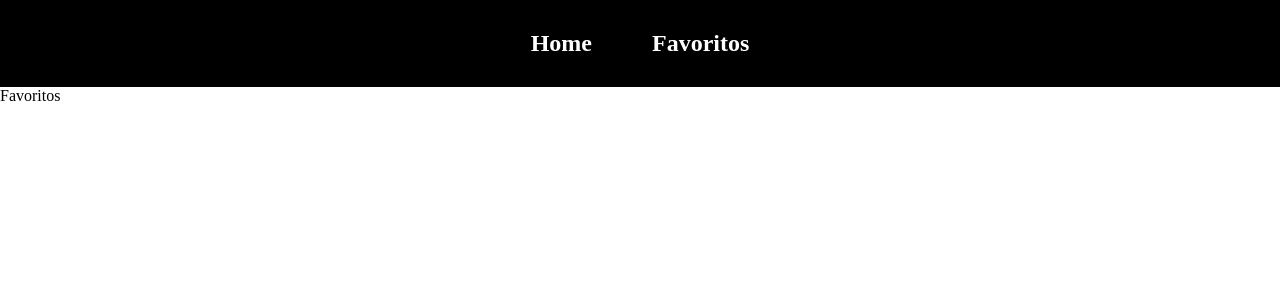
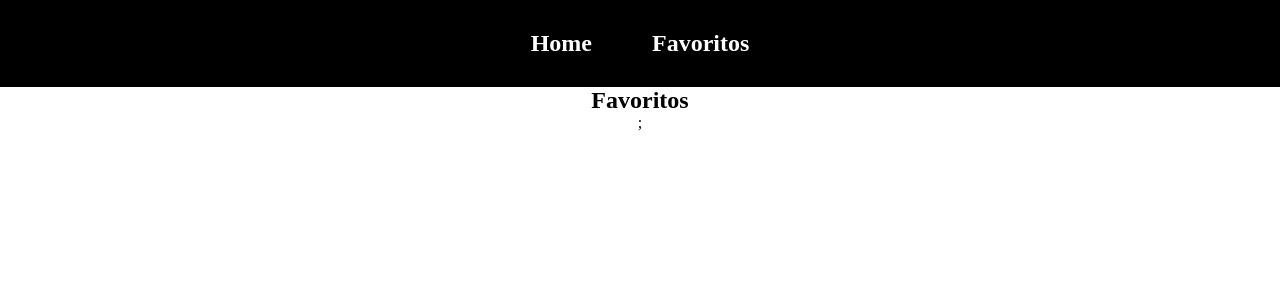
Before and after one commit to JosueValbuena/DLReact2D2, a React (Create React App) app: page /favoritos in a window 1280 px wide. Shown: the top 300 px of the page. Built offline with nearby package versions, Linux system fonts and the light colour scheme.

Commit message:
renderizacion home y favoritos lista, pequeño error al renderizar favoritos

```diff
--- a/src/App.css
+++ b/src/App.css
@@ -55,3 +55,7 @@ html {
     width: 75px;
     height: 75px;
 }
+
+.componente-main{
+    text-align: center;
+}
--- /dev/null
+++ b/src/components/Card.jsx
@@ -0,0 +1,17 @@
+import React from 'react'
+import HeartSvg from './HeartSvg'
+
+const Card = (ele) => {
+    return (
+        <div className='container'>
+            <div className='card'
+            style={{ backgroundImage: `url(${ele.src})` }}>
+            <HeartSvg like={ele.favorito} />
+            <p>Autor: {ele.autor}</p>
+        </div>
+        {console.log(ele)}
+        </div>
+    )
+}
+
+export default Card
--- a/src/components/Galeria.jsx
+++ b/src/components/Galeria.jsx
@@ -4,13 +4,17 @@ import HeartSvg from './HeartSvg';
 
 const Galeria = () => {
     const fotos = useContext(Mycontext);
-    const [liked, setLiked] = useState(false)
+    const [liked, setLiked] = useState(fotos)
 
     const handleClick = (e) => {
       let likedIndex = fotos.data.findIndex((ele) => ele.id === e);
+      // fotos.data[likedIndex].favorito = !fotos.data[likedIndex].favorito;
       let prueba = !fotos.data[likedIndex].favorito;
-      console.log(likedIndex, fotos.data)
-      console.log(prueba)
+      // setLiked(fotos.data[likedIndex].favorito)
+      setLiked(fotos.data[likedIndex].favorito = prueba);
+      /* console.log(fotos.data);
+      console.log(liked); */
+      console.log(fotos.data);
     }
 
   return (
--- /dev/null
+++ b/src/components/GaleriaFavoritos.jsx
@@ -0,0 +1,25 @@
+import React, { useContext } from 'react'
+import { Mycontext } from '../context/MyContext'
+import Card from './Card';
+
+const GaleriaFavoritos = () => {
+
+    const fotos = useContext(Mycontext);
+
+    return (
+        <div>
+            {fotos.data.filter((ele) => ele.favorito === true).map(
+                ele => <div className='container'>
+                    <div className='card'
+                        key={ele.id}
+                        style={{ backgroundImage: `url(${ele.src})` }}>
+                        <p>Autor: {ele.autor}</p>
+                    </div>
+                </div>
+            )}
+            {console.log(fotos.data)};
+        </div>
+    )
+}
+
+export default GaleriaFavoritos
--- a/src/view/Favoritos.jsx
+++ b/src/view/Favoritos.jsx
@@ -1,8 +1,12 @@
 import React from 'react'
+import GaleriaFavoritos from '../components/GaleriaFavoritos'
 
 const Favoritos = () => {
   return (
-    <div>Favoritos</div>
+    <div className='componente-main'>
+      <h2>Favoritos</h2>
+      <GaleriaFavoritos />
+    </div>
   )
 }
 
--- a/src/view/Home.jsx
+++ b/src/view/Home.jsx
@@ -3,8 +3,8 @@ import Galeria from '../components/Galeria'
 
 const Home = () => {
   return (
-    <div>
-        <h1>Galeria de Imagenes</h1>
+    <div className='componente-main'>
+        <h2>Galeria de Imagenes</h2>
         <Galeria />
     </div>
   )
```
